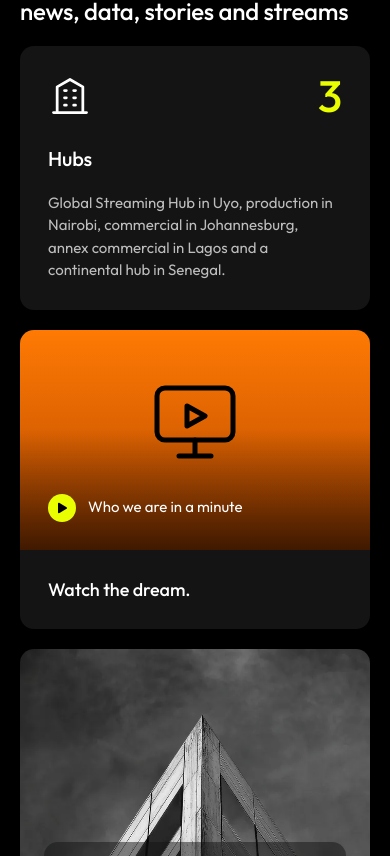
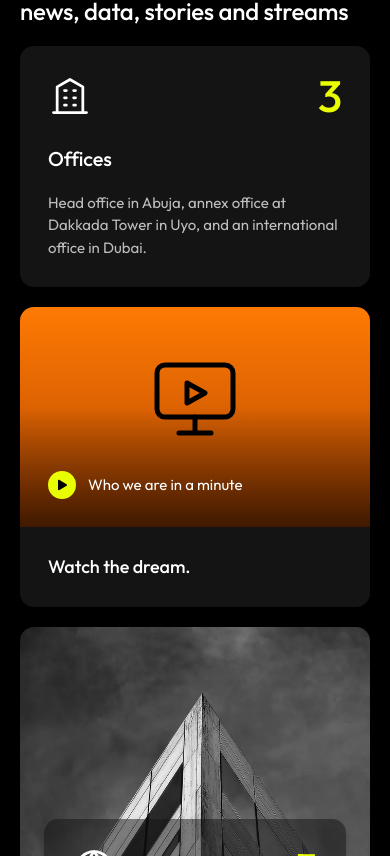
Before and after one commit to DesignC54/foan-website, a Next.js app: page / in a window 390 px wide. Shown: the part 1288-2144 px from the top of the page. Built offline with nearby package versions, Linux system fonts and the light colour scheme.

Commit message:
Home: 3 Offices card replaces duplicate Hubs; Arastus spelling; Resources in footer
Mirrored in Figma (Home desktop/mobile/Light, bio overlays, Site / Footer).

Co-Authored-By: Claude Opus 5.5 <noreply@anthropic.com>

```diff
--- a/src/components/home/who-we-are.tsx
+++ b/src/components/home/who-we-are.tsx
@@ -15,15 +15,20 @@ type Stat = { icon: string; value: string; title: string; body: string };
 const hubsBody =
   "Global Streaming Hub in Uyo, production in Nairobi, commercial in Johannesburg, annex commercial in Lagos and a continental hub in Senegal.";
 
-const stats: Record<"hubs" | "countries" | "hubs5", Stat> = {
-  hubs: { icon: "icon-building", value: "3", title: "Hubs", body: hubsBody },
+const stats: Record<"offices" | "countries" | "hubs", Stat> = {
+  offices: {
+    icon: "icon-building",
+    value: "3",
+    title: "Offices",
+    body: "Head office in Abuja, annex office at Dakkada Tower in Uyo, and an international office in Dubai.",
+  },
   countries: {
     icon: "icon-globe",
     value: "5",
     title: "Countries",
     body: "Nigeria, Kenya, South Africa, Senegal and the UAE — with editorial reach across the continent through owned platforms and syndication.",
   },
-  hubs5: { icon: "icon-broadcast", value: "5", title: "Hubs", body: hubsBody },
+  hubs: { icon: "icon-broadcast", value: "5", title: "Hubs", body: hubsBody },
 };
 
 function StatCard({
@@ -72,7 +77,7 @@ export function WhoWeAre() {
       >
         {/* Col / 3 */}
         <div className="flex flex-col gap-5 lg:gap-10">
-          <StatCard stat={stats.hubs} className="bg-surface lg:p-9" />
+          <StatCard stat={stats.offices} className="bg-surface lg:p-9" />
           <Link
             href="/video-tours/"
             className="group bg-surface flex flex-1 flex-col gap-7 overflow-clip rounded-sm pb-7"
@@ -127,7 +132,7 @@ export function WhoWeAre() {
 
         {/* Col / 4 */}
         <div className="flex flex-col gap-5 md:col-span-2 md:grid md:grid-cols-2 lg:col-span-1 lg:flex lg:gap-10">
-          <StatCard stat={stats.hubs5} className="bg-surface lg:p-9" />
+          <StatCard stat={stats.hubs} className="bg-surface lg:p-9" />
           <div
             data-theme="dark"
             className="bg-highlight relative flex flex-1 flex-col gap-6 overflow-clip rounded-sm px-7 pt-10 pb-8"
--- a/src/lib/board.ts
+++ b/src/lib/board.ts
@@ -80,7 +80,7 @@ export const directors: BoardMember[] = [
     photo: "/images/about/board-arastus.webp",
     position: "50% 30%",
     bio: [
-      "Rev. Dr. Barnabas Aratus Nyawebowe joins the Board of the FOAN Group, bringing a rare and dynamic fusion of strategic foresight, technological depth, and institutional leadership. As the North-West Regional Director for House on the Rock Church Nigeria and Resident Pastor of The Mission House in Kaduna, Dr. Aratus has established an unassailable track record in high-stakes human capital development and organizational governance. His exceptional academic profile spans a PhD in Strategic Foresight from DOXA Leadership Theological Institute, honors in Software Engineering from NIIT, and European Business Competence Licenses (Levels A and B), balanced by top honors in Homiletics from the School of End Time Ministerial Anointing (S.E.T.M.A.). A former Chairman of the Pentecostal Fellowship of Nigeria (PFN) for Kaduna North LGA, he is a seasoned life coach who pioneered a premier leadership academy that has trained hundreds of graduates in Strategic Christian Leadership. Renowned for driving high-impact community interventions such as free medical outreach programs for vulnerable northern populations and commanding national platforms like the RESET Conference, Dr. Aratus infuses the FOAN Group Board with the precise psychological clarity, systemic tracking expertise, and visionary leadership required to pilot our expanding multi-sectoral operations across Africa.",
+      "Rev. Dr. Barnabas Arastus Nyawebowe joins the Board of the FOAN Group, bringing a rare and dynamic fusion of strategic foresight, technological depth, and institutional leadership. As the North-West Regional Director for House on the Rock Church Nigeria and Resident Pastor of The Mission House in Kaduna, Dr. Arastus has established an unassailable track record in high-stakes human capital development and organizational governance. His exceptional academic profile spans a PhD in Strategic Foresight from DOXA Leadership Theological Institute, honors in Software Engineering from NIIT, and European Business Competence Licenses (Levels A and B), balanced by top honors in Homiletics from the School of End Time Ministerial Anointing (S.E.T.M.A.). A former Chairman of the Pentecostal Fellowship of Nigeria (PFN) for Kaduna North LGA, he is a seasoned life coach who pioneered a premier leadership academy that has trained hundreds of graduates in Strategic Christian Leadership. Renowned for driving high-impact community interventions such as free medical outreach programs for vulnerable northern populations and commanding national platforms like the RESET Conference, Dr. Arastus infuses the FOAN Group Board with the precise psychological clarity, systemic tracking expertise, and visionary leadership required to pilot our expanding multi-sectoral operations across Africa.",
     ],
   },
 ];
--- a/src/lib/site.ts
+++ b/src/lib/site.ts
@@ -110,6 +110,7 @@ export const footerColumns = [
     links: [
       { label: "Investor Relations", href: "/about/" },
       { label: "Newsroom", href: "/press-releases/" },
+      { label: "Resources", href: "/resources/" },
       { label: "Contact", href: "/contact/" },
       { label: "Media Enquiries", href: "mailto:media@foangroup.com" },
     ],
```
